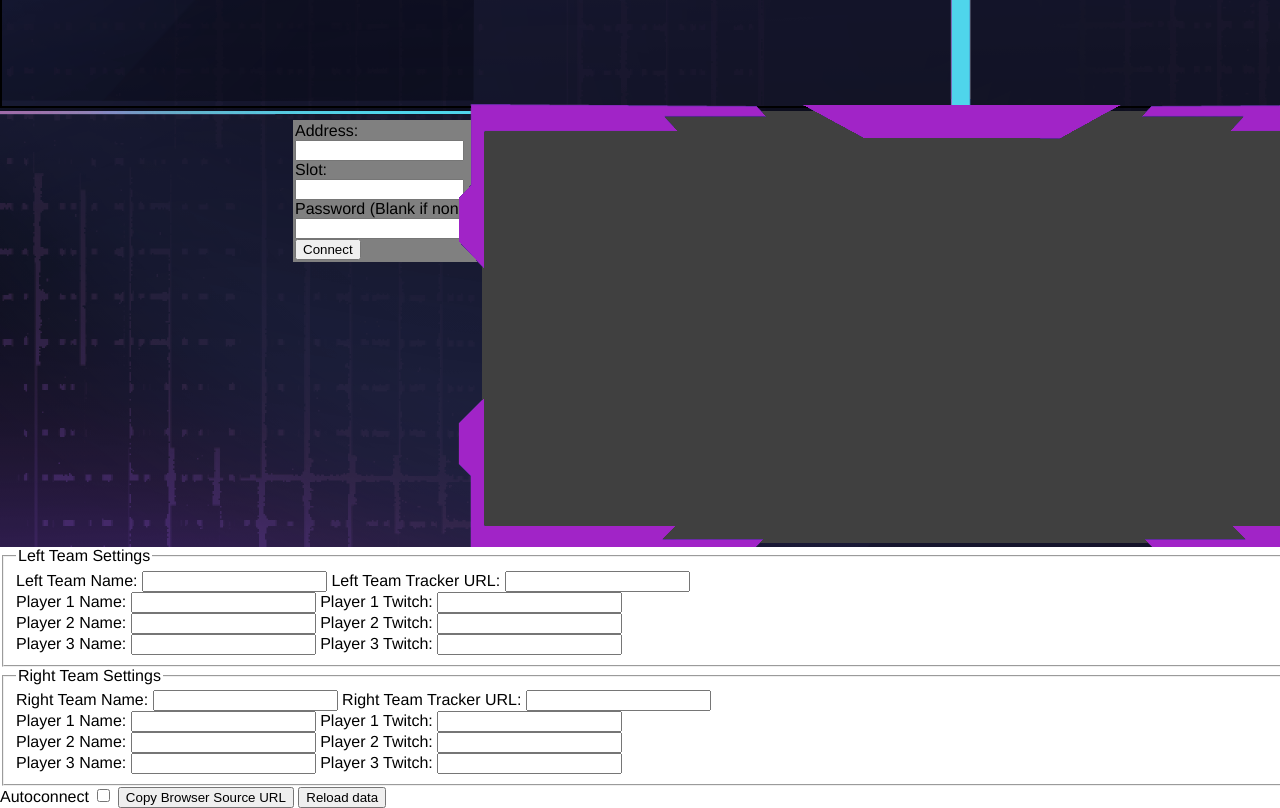
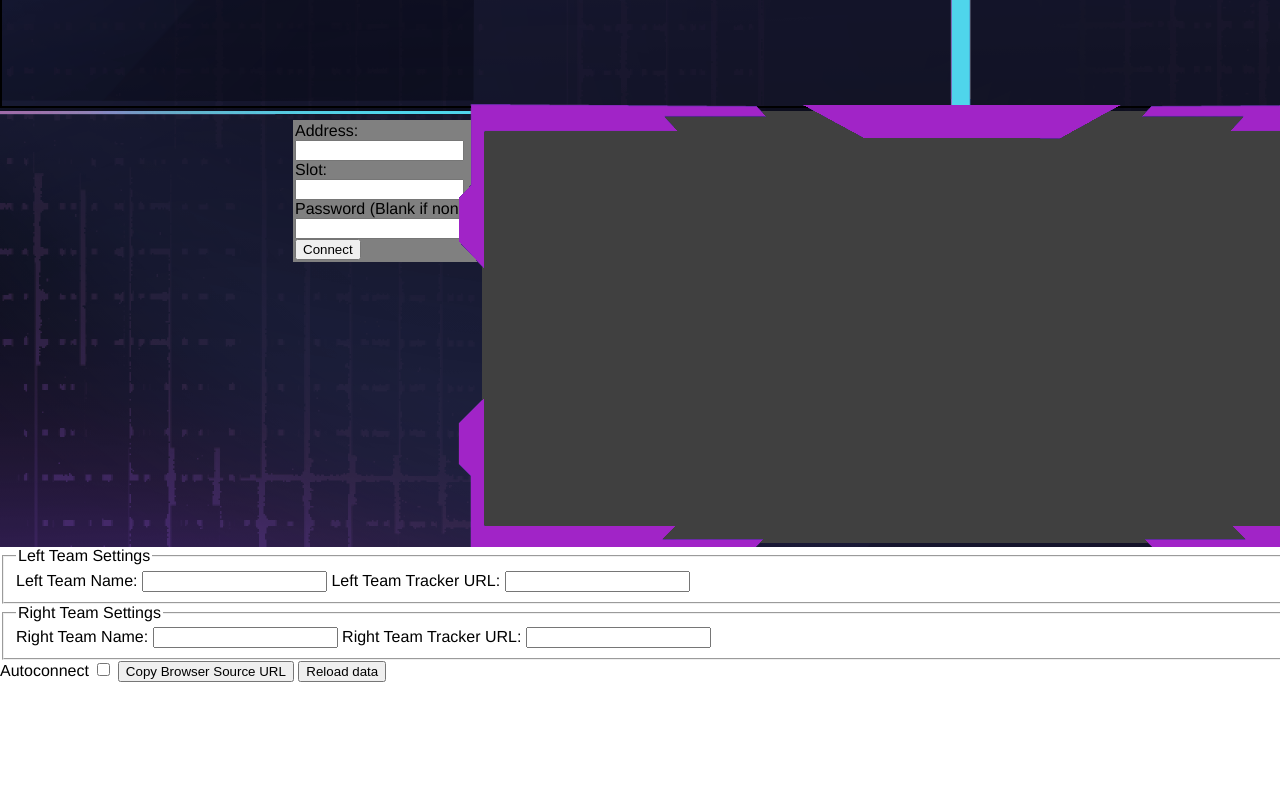
Before and after one commit to digiholic/ArchipelagoLeague, a plain HTML site: page index.html in a window 1280 px wide. Shown: the part 533-1341 px from the top of the page. After the commit the page ends 1215 px from the top, so only its background shows below. Drawn offline with Linux system fonts and the light colour scheme.

Commit message:
Removed twitch embeds. Just going to use versus.cam instead

```diff
--- a/css/client.css
+++ b/css/client.css
@@ -74,27 +74,6 @@ body {
     width: 50%;
     height: 100%;
     display: grid;
-}
-
-.stream {
-    aspect-ratio: 16 / 9;
-    background-color: transparent;
-    width: 99%;
-    align-items: center;
-    align-content: center;
-    display: flex;
-    place-self: center;
-}
-
-.stream>iframe {
-    height: 100%;
-    width: 100%;
-}
-
-.stream-name {
-    background-color: transparent;
-    width: 100%;
-    height: 100%;
 }
 
 #top-bar {
--- a/index.html
+++ b/index.html
@@ -108,24 +108,6 @@
             <label for="left-tracker-url">Left Team Tracker URL:</label>
             <input type="text" id="left-tracker-url">
         </div>
-        <div>
-            <label for="left-player-1-name">Player 1 Name:</label>
-            <input type="text" id="left-player-1-name">
-            <label for="left-player-1-stream">Player 1 Twitch:</label>
-            <input type="text" id="left-player-1-stream">
-        </div>
-        <div>
-            <label for="left-player-2-name">Player 2 Name:</label>
-            <input type="text" id="left-player-2-name">
-            <label for="left-player-2-stream">Player 2 Twitch:</label>
-            <input type="text" id="left-player-2-stream">
-        </div>
-        <div>
-            <label for="left-player-3-name">Player 3 Name:</label>
-            <input type="text" id="left-player-3-name">
-            <label for="left-player-3-stream">Player 3 Twitch:</label>
-            <input type="text" id="left-player-3-stream">
-        </div>
     </fieldset>
     <fieldset id="right-team-settings">
         <legend>Right Team Settings</legend>
@@ -136,24 +118,6 @@
             <label for="right-tracker-url">Right Team Tracker URL:</label>
             <input type="text" id="right-tracker-url">
         </div>
-        <div>
-            <label for="right-player-1-name">Player 1 Name:</label>
-            <input type="text" id="right-player-1-name">
-            <label for="right-player-1-stream">Player 1 Twitch:</label>
-            <input type="text" id="right-player-1-stream">
-        </div>
-        <div>
-            <label for="right-player-2-name">Player 2 Name:</label>
-            <input type="text" id="right-player-2-name">
-            <label for="right-player-2-stream">Player 2 Twitch:</label>
-            <input type="text" id="right-player-2-stream">
-        </div>
-        <div>
-            <label for="right-player-3-name">Player 3 Name:</label>
-            <input type="text" id="right-player-3-name">
-            <label for="right-player-3-stream">Player 3 Twitch:</label>
-            <input type="text" id="right-player-3-stream">
-        </div>
     </fieldset>
     <label for="autoconnect">Autoconnect</label>
     <input type="checkbox" id="autoconnect">
--- a/js/index.js
+++ b/js/index.js
@@ -226,19 +226,11 @@ const getQueryStr = function() {
         passwdA: $("#left-server-passwd").val(),
         trackerA: $("#left-tracker-url").val(),
 
-        stream1A: $("#left-player-1-stream").val(),
-        stream2A: $("#left-player-2-stream").val(),
-        stream3A: $("#left-player-3-stream").val(),
-
         nameB: $("#right-team-name").val(),
         serverB: $("#right-server-address").val(),
         slotB: $("#right-server-slot").val(),
         passwdB: $("#right-server-passwd").val(),
         trackerB: $("#right-tracker-url").val(),
-
-        stream1B: $("#right-player-1-stream").val(),
-        stream2B: $("#right-player-2-stream").val(),
-        stream3B: $("#right-player-3-stream").val(),
     };
 
     return new URLSearchParams(data).toString();
@@ -298,13 +290,6 @@ const updateTugOfWarStatus = function() {
     $("#advantage-right-label").text(rightPercent.toFixed(0) + "%");
 }
 
-const getStreamEmbedDOMelement = function(channel) {
-    var frame = $("<iframe>", {
-        src: "https://player.twitch.tv/?autoplay=true&muted=true&channel=" + channel + "&parent=digiholic.github.io",
-    });
-    return frame;
-}
-
 const init = function() {
     var nameA = urlParams.get("nameA");
     var serverA = urlParams.get("serverA");
@@ -323,14 +308,6 @@ const init = function() {
     $("#team-header-left").text(nameA);
     $("#left-tracker-url").val(trackerA);
 
-    var stream1A = urlParams.get("stream1A");
-    var stream2A = urlParams.get("stream2A");
-    var stream3A = urlParams.get("stream3A");
-
-    $("#left-player-1-stream").val(stream1A);
-    $("#left-player-2-stream").val(stream2A);
-    $("#left-player-3-stream").val(stream3A);
-
     var nameB = urlParams.get("nameB");
     var serverB = urlParams.get("serverB");
     var slotB = urlParams.get("slotB");
@@ -348,14 +325,6 @@ const init = function() {
     $("#team-header-right").text(nameB);
     $("#right-tracker-url").val(trackerB);
 
-    var stream1B = urlParams.get("stream1B");
-    var stream2B = urlParams.get("stream2B");
-    var stream3B = urlParams.get("stream3B");
-
-    $("#right-player-1-stream").val(stream1B);
-    $("#right-player-2-stream").val(stream2B);
-    $("#right-player-3-stream").val(stream3B);
-
     $("#autoconnect")[0].checked = urlParams.get("autoconnect") == "true";
 
     if (urlParams.get("autoconnect") == "true") {
@@ -367,19 +336,6 @@ const init = function() {
 
         $("footer").hide();
     }
-
-    if (stream1A != null && stream1A != "")
-        enqueueFunction(() => $("#left-stream-1").append(getStreamEmbedDOMelement(stream1A)));
-    if (stream2A != null && stream2A != "")
-        enqueueFunction(() => $("#left-stream-2").append(getStreamEmbedDOMelement(stream2A)));
-    if (stream3A != null && stream3A != "")
-        enqueueFunction(() => $("#left-stream-3").append(getStreamEmbedDOMelement(stream3A)));
-    if (stream3B != null && stream3B != "")
-        enqueueFunction(() => $("#right-stream-1").append(getStreamEmbedDOMelement(stream1B)));
-    if (stream2B != null && stream2B != "")
-        enqueueFunction(() => $("#right-stream-2").append(getStreamEmbedDOMelement(stream2B)));
-    if (stream3B != null && stream3B != "")
-        enqueueFunction(() => $("#right-stream-3").append(getStreamEmbedDOMelement(stream3B)));
 }
 
 init();
```
